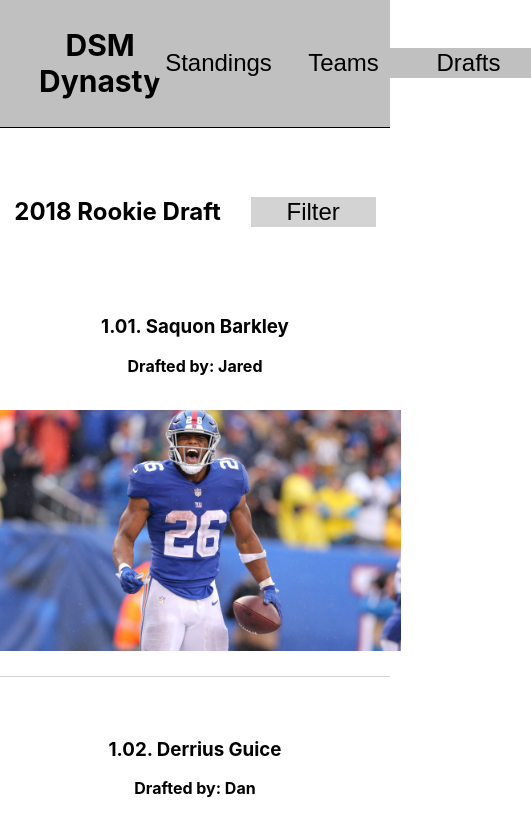
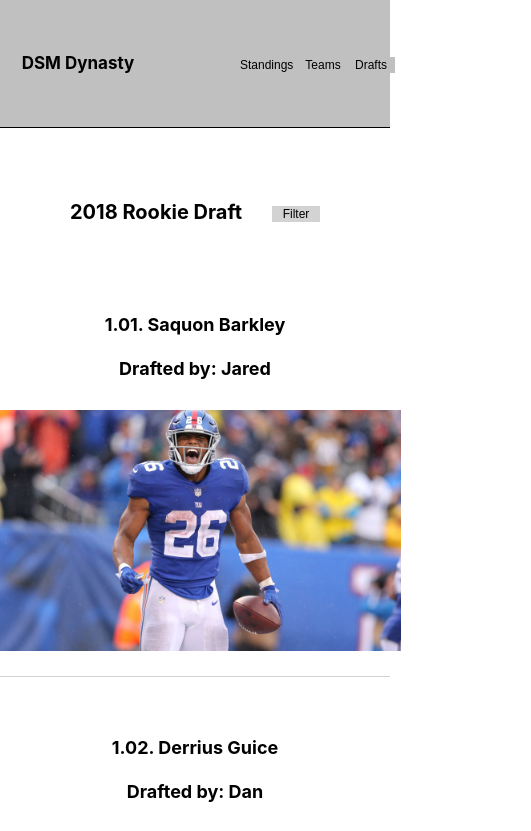
Before and after one commit to WhiteheadAaron/DSM-Dynasty-Client, a React (Create React App) app: page /2018-draft in a window 390 px wide. Shown: the top 831 px of the page, 531 px wide, since content can reach past the window. Built offline with nearby package versions, Linux system fonts and the light colour scheme.

Commit message:
made nav bar and 2018 draft pages responsive

```diff
--- a/src/components/header.js
+++ b/src/components/header.js
@@ -36,7 +36,7 @@ const Header = () => (
         </div>
       </div>
       <div className="dropdown">
-        <button className="dropbtn">Teams</button>
+        <button className="dropbtn teamDrop">Teams</button>
         <div className="dropdown-content">
           <NavLink
             to="/aaron"
--- a/src/draft.css
+++ b/src/draft.css
@@ -4,18 +4,6 @@
   justify-content: center;
   align-items: center;
 }
-
-/* .draftGrid {
-    display: grid;
-    grid-template-rows: repeat(10, 50vh);
-    grid-template-columns: repeat(10, 1fr);
-} */
-/*
-.smallDraftGrid {
-    display: grid;
-    grid-template-rows: repeat(30, 20vh);
-    grid-template-columns: repeat(10, 1fr);
-} */
 
 .playerSection {
   grid-column: 2 / 10;
@@ -70,3 +58,25 @@
 .filterBox {
   text-align: center;
 }
+
+@media only screen and (max-width: 500px) {
+  .drafth1 {
+    font-size: 20px;
+  }
+
+  .playerSection h3 {
+    font-size: 18px;
+  }
+
+  .playerSection h4 {
+    font-size: 18px;
+  }
+
+  .smallPlayerSection h3 {
+    font-size: 18px;
+  }
+
+  .smallPlayerSection h4 {
+    font-size: 18px;
+  }
+}
--- a/src/index.css
+++ b/src/index.css
@@ -19,10 +19,9 @@ code {
 .App {
   text-align: center;
   display: grid;
+
   grid-template-columns: repeat(10, 1fr);
   grid-template-rows: repeat(10, 1.5vh);
-  max-height: 100vh;
-  max-width: 100vw;
   background-color: rgb(192, 192, 192);
   border-bottom: solid 1px black;
 }
@@ -32,7 +31,7 @@ button {
 }
 
 .buttonsSection {
-  grid-column: 5 / 10;
+  grid-column: 5 / 11;
   grid-row: 1 / 11;
   display: flex;
   justify-content: space-evenly;
@@ -56,13 +55,9 @@ button {
   text-decoration: none;
 }
 
-.standingsButton, .draftsButton {
-  font-size: 24px;
-  font-weight: 500;
-}
 
 .nav, .dropbtn {
-  margin: auto;
+  margin-left: 15px;
   width: 125px;
   color: black;
   text-decoration: none;
@@ -81,3 +76,50 @@ button {
   transform: none;
   background-color: rgb(161, 161, 161);
 }
+
+@media only screen and (max-width: 800px) {
+  .buttonsSection {
+    grid-column: 7 / 9;
+  }
+
+  .homeBox {
+    grid-column: 1 / 5;
+  }
+
+  .homeButton {
+    font-size: 25px;
+  }
+
+  .dropbtn {
+    font-size: 18px;
+    width: 100px;
+  }
+
+}
+
+@media only screen and (max-width: 600px) {
+  .dropbtn {
+    font-size: 15px;
+    width: 75px;
+  }
+
+  .homeButton {
+    font-size: 20px;
+  }
+}
+
+@media only screen and (max-width: 450px) {
+  .dropbtn {
+    font-size: 12px;
+    width: 48px;
+    margin: 0;
+  }
+
+  .homeButton {
+    font-size: 17px;
+  }
+
+  .teamDrop {
+    margin-left: 17px;
+  }
+}
```
